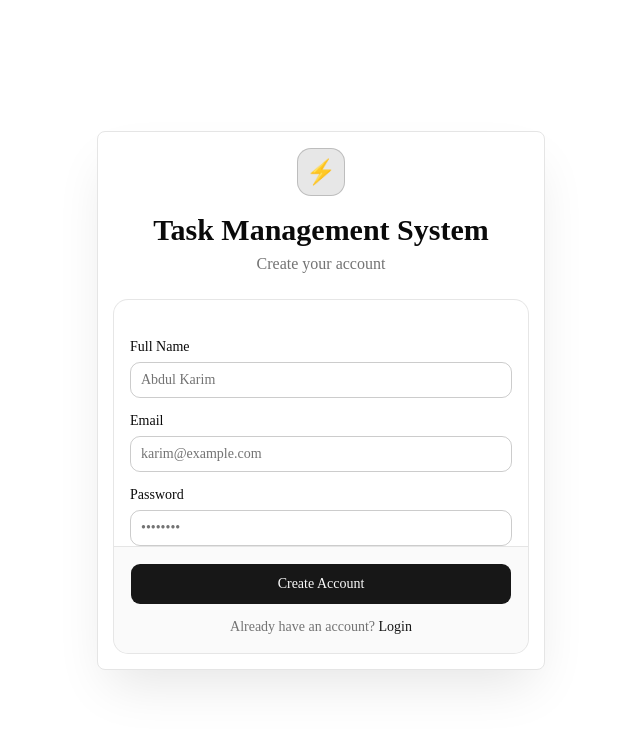
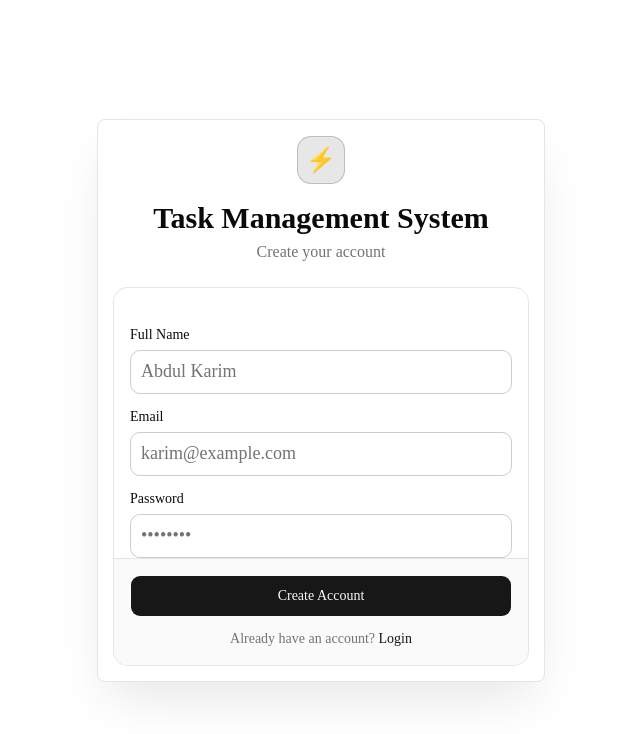
Before and after one commit to SiddiqueAhmed1/Task-Management-System, a Next.js app in the folder frontend/: page /register in a window 1280 px wide. Shown: the top 734 px of the page, without its empty margins (319-959 px from the left). Built offline with nearby package versions, Linux system fonts and the light colour scheme; no server answers.

Commit message:
feat: redesign register input box

```diff
--- a/frontend/components/auth/RegisterForm.js
+++ b/frontend/components/auth/RegisterForm.js
@@ -35,7 +35,9 @@ export default function RegisterForm() {
           <div className="space-y-2">
             <Label htmlFor="name">Full Name</Label>
             <Input
-              className={"h-9 border border-black/20"}
+              className={
+                "lg:h-11 lg:text-lg! text-sm! h-9 border border-black/20"
+              }
               id="name"
               placeholder="Abdul Karim"
               value={form.name}
@@ -46,7 +48,9 @@ export default function RegisterForm() {
           <div className="space-y-2">
             <Label htmlFor="email">Email</Label>
             <Input
-              className={"h-9 border border-black/20"}
+              className={
+                "lg:h-11 lg:text-lg! text-sm! h-9 border border-black/20"
+              }
               id="email"
               type="email"
               placeholder="karim@example.com"
@@ -58,7 +62,9 @@ export default function RegisterForm() {
           <div className="space-y-2">
             <Label htmlFor="password">Password</Label>
             <Input
-              className={"h-9 border border-black/20"}
+              className={
+                "lg:h-11 lg:text-lg! text-sm! h-9 border border-black/20"
+              }
               id="password"
               type="password"
               placeholder="••••••••"
```
